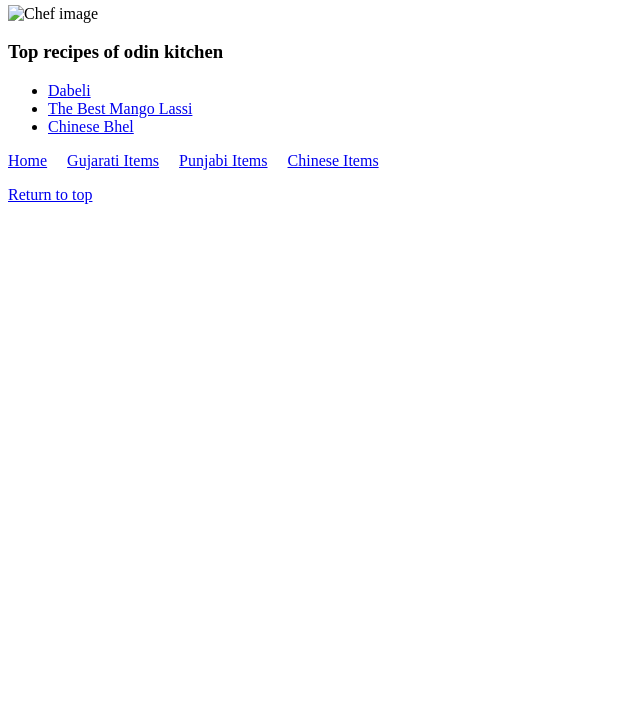
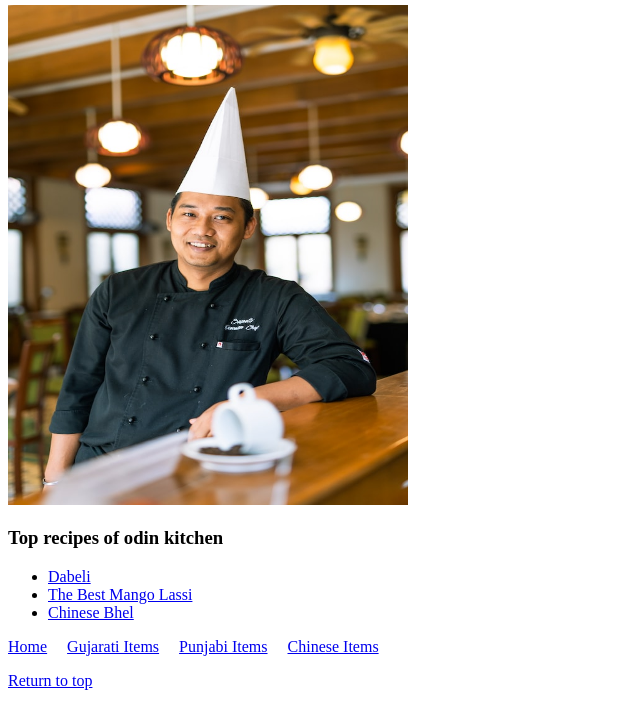
Before and after one commit to Pushpendra407/odin-recipes, a plain HTML site: page index.html in a window 1280 px wide. Shown: the part 160-866 px from the top of the page, without its empty margins (0-640 px from the left). Before the commit the page ends 800 px from the top, so only its background shows below. Drawn offline with Linux system fonts and the light colour scheme; the site is published under a folder, as on GitHub Pages, so addresses that start at the root find nothing.

Commit message:
chnage image path in index.html

```diff
--- a/index.html
+++ b/index.html
@@ -17,7 +17,7 @@
 
     <main>
       <h2>Welcome to Odin Kitchen!!</h2>
-      <img src="/images/index_image.jpg" alt="Chef image" width="400" height="500">
+      <img src="./images/index_image.jpg" alt="Chef image" width="400" height="500">
 
       <h3>Top recipes of odin kitchen</h3>
       <ul>
```
